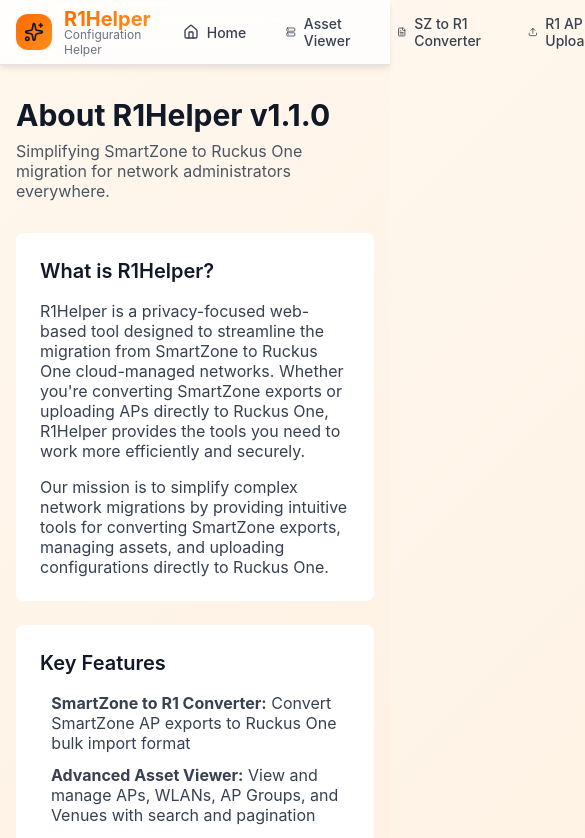
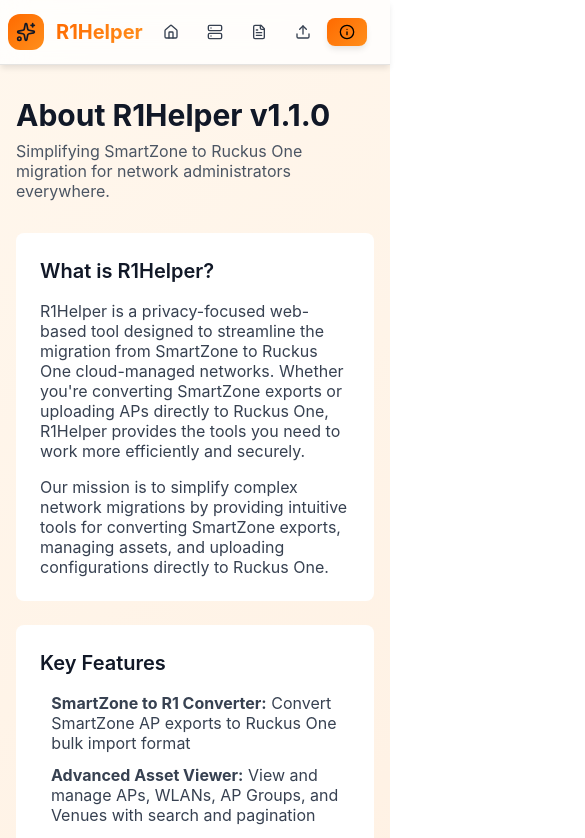
Before and after one commit to alekm/r1helper, a React (Vite) app in the folder frontend/: page /about in a window 390 px wide. Shown: the top 838 px of the page, 585 px wide, since content can reach past the window. Built offline with nearby package versions, Linux system fonts and the light colour scheme.

Commit message:
Fix mobile navbar horizontal scroll issue

```diff
--- a/frontend/src/index.css
+++ b/frontend/src/index.css
@@ -751,4 +751,31 @@
   .card {
     padding: 1.5rem;
   }
+
+  /* Mobile navbar fixes */
+  .navbar-container {
+    padding: 0 0.5rem;
+    height: auto;
+    min-height: 4rem;
+  }
+
+  .nav-links {
+    gap: 0.25rem;
+    margin-left: 0.5rem;
+    flex-wrap: wrap;
+  }
+
+  .nav-link {
+    padding: 0.375rem 0.75rem;
+    font-size: 0.75rem;
+    gap: 0.25rem;
+  }
+
+  .nav-link span {
+    display: none;
+  }
+
+  .logo-subtitle {
+    display: none;
+  }
 }
```
